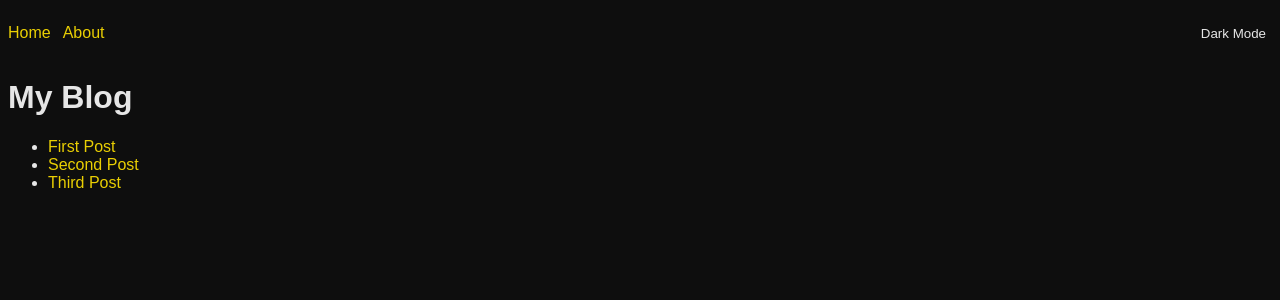
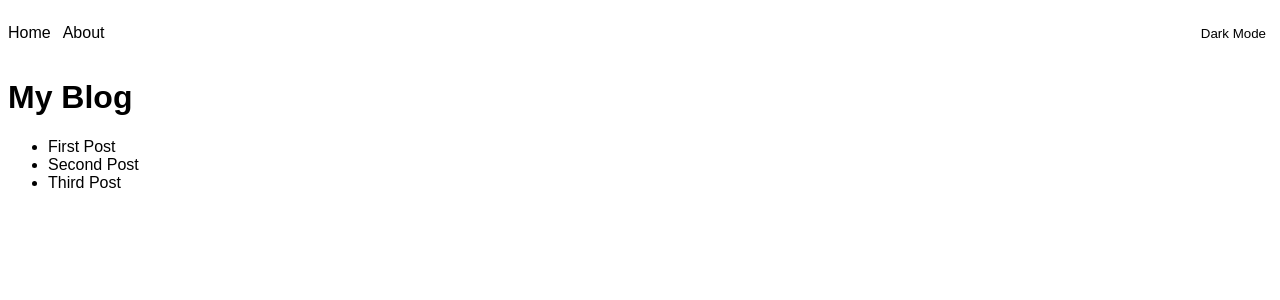
Before and after one commit to kimnewbie/nextjs_by_example, a Next.js app: page / in a window 1280 px wide. Shown: the top 300 px of the page. Built offline with nearby package versions, Linux system fonts and the light colour scheme.

Commit message:
30.DarkTheme Component

```diff
--- /dev/null
+++ b/components/DarkTheme.js
@@ -0,0 +1,13 @@
+function DarkTheme() {
+  return (
+    <style jsx global>{`
+      :root {
+        --background-color: rgb(14, 14, 14);
+        --link-color: rgb(234, 207, 3);
+        --text-color: rgb(230, 230, 230);
+      }
+    `}</style>
+  )
+}
+
+export default DarkTheme;
--- a/components/ThemeSwitch.js
+++ b/components/ThemeSwitch.js
@@ -1,4 +1,5 @@
 import { useState } from "react";
+import DarkTheme from './DarkTheme';
 
 function ThemeSwitch() {
   const [darkMode, setDarkMode] = useState(false);
@@ -18,6 +19,7 @@
           cursor: pointer;
         }
     `}</style>
+      {darkMode && <DarkTheme />}
     </>
   )
 }
--- a/styles/globals.css
+++ b/styles/globals.css
@@ -6,11 +6,11 @@
 }
 
 /* Balck Theme */
-:root {
+/* :root {
   --background-color: rgb(14, 14, 14);
   --link-color: rgb(234, 207, 3);
   --text-color: rgb(230, 230, 230);
-}
+} */
 
 body {
   font-family: Arial, Helvetica, sans-serif;
```
